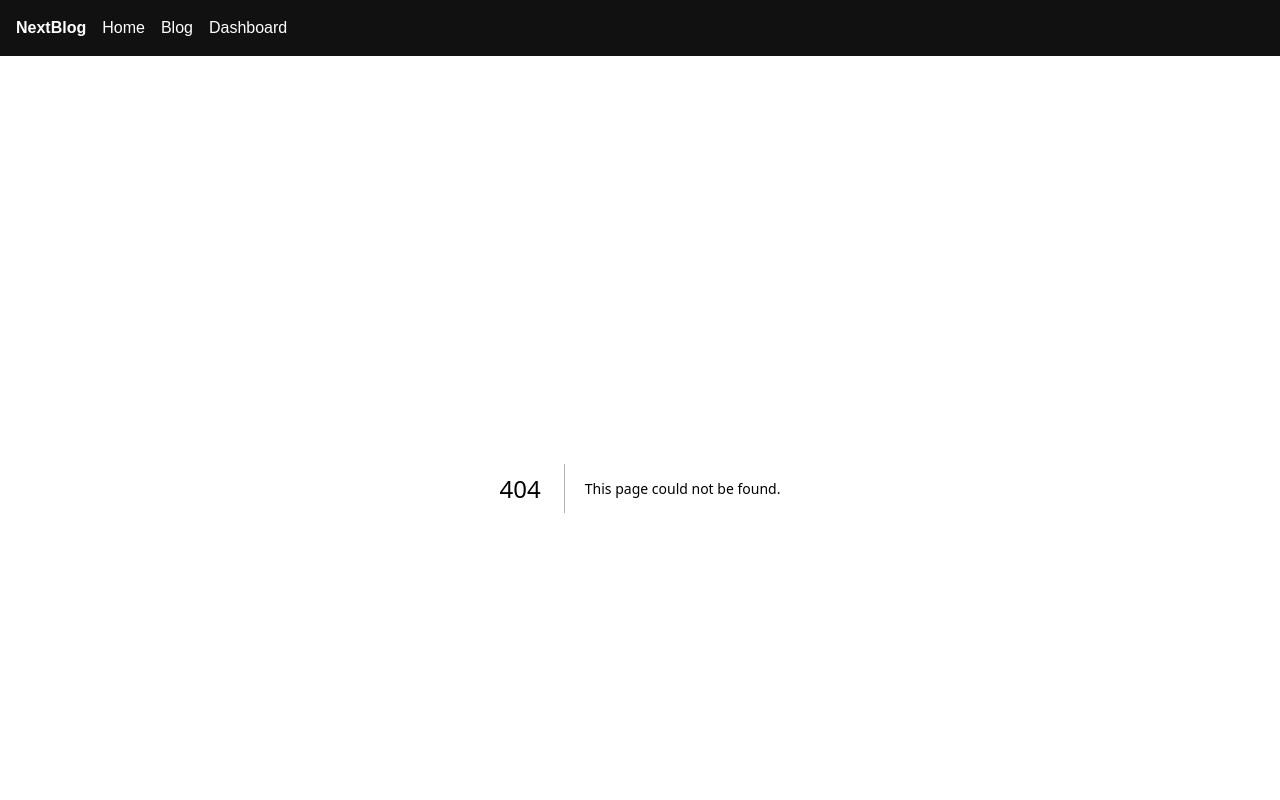
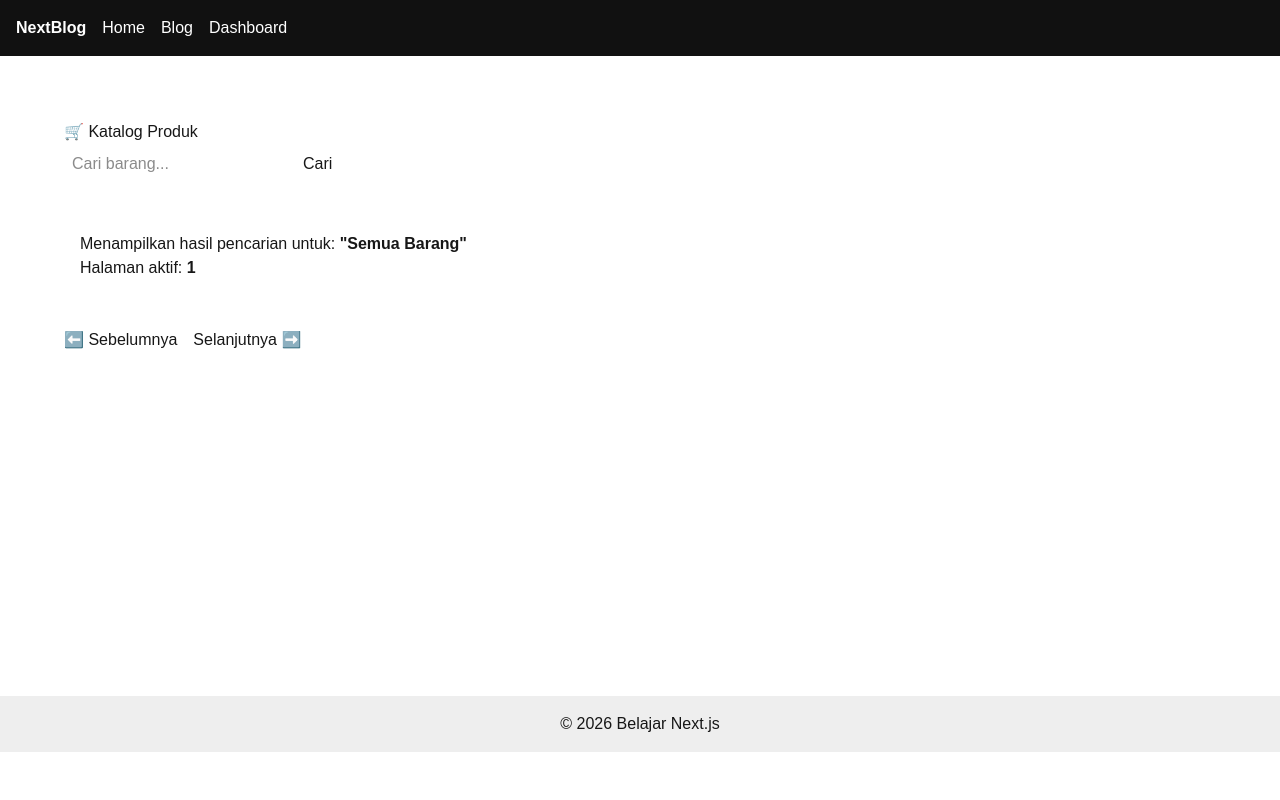
Before and after one commit to mhamdriizki/next-course, a Next.js app: page /katalog in a window 1280 px wide. Before the commit this address had no page. Shown: the top 800 px of the page. Built offline with nearby package versions, Linux system fonts and the light colour scheme.

Commit message:
feat: async search params

```diff
--- /dev/null
+++ b/app/katalog/page.tsx
@@ -0,0 +1,43 @@
+import Link from "next/link";
+
+export default async function KatalogPage({
+  searchParams,
+}: {
+  // Tipe manual: WAJIB Promise di Next 16
+  searchParams: Promise<{ q?: string; page?: string }>;
+}) {
+  // BREAKING CHANGE: Wajib di-await!
+  // Kita beri nilai default: jika q kosong = "", jika page kosong = "1"
+  const { q = "", page = "1" } = await searchParams;
+
+  const currentPage = parseInt(page);
+
+  return (
+    <div style={{ padding: "2rem", fontFamily: "sans-serif" }}>
+      <h1>🛒 Katalog Produk</h1>
+
+      {/* Form pencarian sederhana HTML bawaan */}
+      <form method="GET" style={{ marginBottom: "2rem" }}>
+        <input
+          type="text"
+          name="q"
+          defaultValue={q}
+          placeholder="Cari barang..."
+          style={{ padding: "0.5rem", marginRight: "0.5rem" }}
+        />
+        <button type="submit" style={{ padding: "0.5rem" }}>Cari</button>
+      </form>
+
+      <div style={{ padding: "1rem", borderRadius: "8px" }}>
+        <p>Menampilkan hasil pencarian untuk: <strong>"{q || "Semua Barang"}"</strong></p>
+        <p>Halaman aktif: <strong>{currentPage}</strong></p>
+      </div>
+
+      {/* Navigasi Paginasi Manual */}
+      <div style={{ marginTop: "2rem", display: "flex", gap: "1rem" }}>
+        <Link href={`/katalog?q=${q}&page=${currentPage - 1}`}>⬅️ Sebelumnya</Link>
+        <Link href={`/katalog?q=${q}&page=${currentPage + 1}`}>Selanjutnya ➡️</Link>
+      </div>
+    </div>
+  );
+}
```
